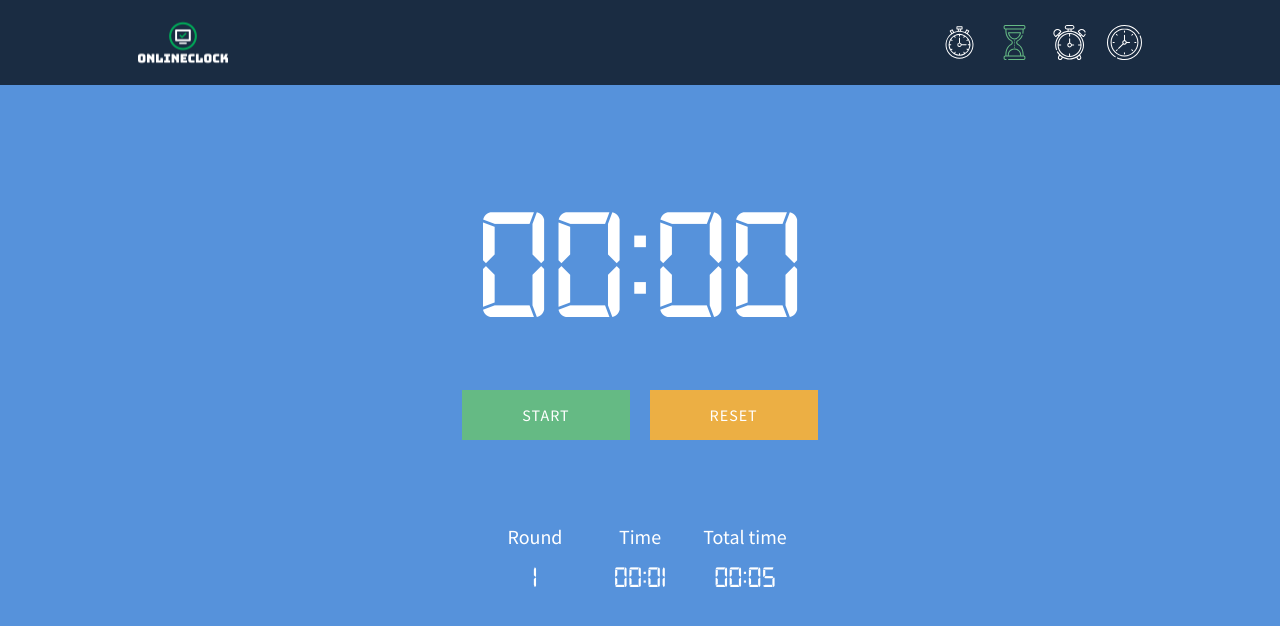
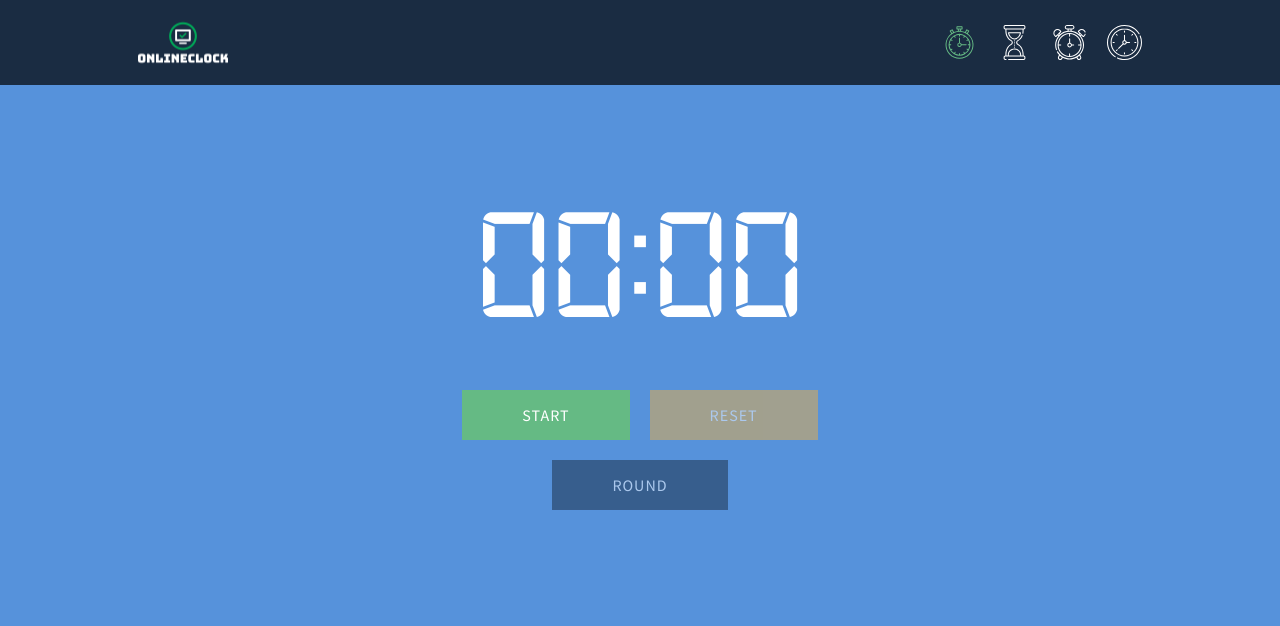
Before and after one commit to arkadiuszPasciak/onlineClock, a Vue app: page /stopwatch in a window 1280 px wide. Shown: the top 626 px of the page. Built offline with nearby package versions, Linux system fonts and the light colour scheme.

Commit message:
Added function addRoundToTable() and changed component RoundTable

```diff
--- a/src/components/Button.vue
+++ b/src/components/Button.vue
@@ -48,5 +48,9 @@ export default {
       }
     }
   }
+  &.disabled {
+    pointer-events: none;
+    opacity: .5;
+  }
 }
 </style>
--- a/src/components/Main.vue
+++ b/src/components/Main.vue
@@ -18,7 +18,7 @@ export default {
 .container {
   margin: 0 auto;
   @include above(medium) {
-    max-width: 80%;
+    max-width: 50%;
   }
 }
 .content {
--- a/src/components/Nav.vue
+++ b/src/components/Nav.vue
@@ -17,13 +17,13 @@ export default {
     const nav = [
       {
         id: 1,
-        name: 'is-countdown',
-        href: '/countdown',
+        name: 'is-stopwatch',
+        href: '/stopwatch',
       },
       {
         id: 2,
-        name: 'is-stopwatch',
-        href: '/stopwatch',
+        name: 'is-countdown',
+        href: '/countdown',
       },
       {
         id: 3,
--- a/src/components/RoundTable.vue
+++ b/src/components/RoundTable.vue
@@ -1,16 +1,26 @@
 <template>
-  <div class="Round">
-    <div class="heading">Round</div>
-    <div class="heading">Time</div>
-    <div class="heading">Total time</div>
-    <div class="item">1</div>
-    <div class="item">
-      <span class="minutes">00</span>
-      <span class="seconds">01</span>
+  <div class="Round" v-if="table.length">
+    <div class="header">
+      <div class="heading">Round</div>
+      <div class="heading">Time</div>
+      <div class="heading">Total time</div>
     </div>
-    <div class="item">
-      <span class="minutes">00</span>
-      <span class="seconds">05</span>
+    <div class="content">
+      <div class="item" v-for="el in table" :key="el.id">
+        <div class="number">{{ el.id + 1 }}</div>
+        <div class="number">
+          <span class="minutes" v-if="el.roundMinute < 10">0</span>
+          <span class="minutes is-colon">{{ el.roundMinute }}</span>
+          <span class="seconds" v-if="el.roundSecond < 10">0</span>
+          <span class="seconds">{{ el.roundSecond }}</span>
+        </div>
+        <div class="number">
+          <span class="minutes" v-if="el.totalMinute < 10">0</span>
+          <span class="minutes is-colon">{{ el.totalMinute }}</span>
+          <span class="seconds" v-if="el.totalSecond < 10">0</span>
+          <span class="seconds">{{ el.totalSecond }}</span>
+        </div>
+      </div>
     </div>
   </div>
 </template>
@@ -18,30 +28,45 @@
 <script>
 export default {
   name: 'Round',
-  props: ['minutes', 'seconds'],
+  props: ['table'],
 };
 </script>
 
 <style lang="scss" scoped>
 .Round {
+  margin: 75px 0 0;
+  color: $cl-white;
+}
+.header,
+.item {
   display: grid;
   justify-content: center;
   grid-template-columns: repeat(3, 100px);
   column-gap: 5px;
   row-gap: 10px;
   flex-basis: 100%;
-  margin: 75px 0 0;
-  color: $cl-white;
+}
+.header {
+  margin: 0 0 20px;
+}
+.item {
+  margin: 0 0 5px;
+}
+.content {
+  display: flex;
+  flex-direction: column-reverse;
 }
 .heading {
   font: 500 20px/24px $sourceSansPro;
 }
-.item {
+.content {
   font: 500 30px/30px $digital;
 }
 .minutes {
-  &::after {
-    content: ':';
+  &.is-colon {
+    &::after {
+      content: ':';
+    }
   }
 }
 </style>
--- a/src/components/Stopwatch.vue
+++ b/src/components/Stopwatch.vue
@@ -3,14 +3,19 @@
   <Button
     :name="status ? 'Stop' : 'Start'"
     :modifier="status ? 'stop' : 'start'"
-    @click="stopWatch"
+    @click="startAndStopStopwatch"
   />
   <Button
     name="Reset"
-    modifier="reset"
-    @click="resetStopWatch"
+    :modifier="['reset', seconds <= 0 ? 'disabled' : '']"
+    @click="resetStopwatch"
   />
-  <RoundTable />
+  <Button
+    name="Round"
+    :modifier="['edit', seconds <= 0 ? 'disabled' : '']"
+    @click="addRoundToTable"
+  />
+  <RoundTable :table="roundTable" />
 </template>
 
 <script>
@@ -20,23 +25,27 @@ import RoundTable from '@/components/RoundTable';
 import Time from '@/components/Time';
 
 export default {
-  name: 'StopWatch',
+  name: 'Stopwatch',
   components: { Button, RoundTable, Time },
   setup() {
+    const roundTable = ref([]);
+    let id = ref(0);
+    let minutes = ref(0);
     let seconds = ref(0);
-    let minutes = ref(0);
     let status = ref(false);
 
-    function resetStopWatch() {
+    function resetStopwatch() {
       if (minutes.value !== 0 || seconds.value !== 0) {
         minutes.value = 0
         seconds.value = 0
         status.value = true
-        stopWatch()
+        roundTable.value.splice(0, roundTable.value.length)
+        id.value = 0
+        startAndStopStopwatch()
       }
     }
 
-    function stopWatch() {
+    function startAndStopStopwatch() {
       let interval = setInterval(countSeconds, 1000);
 
       if (status.value === false) {
@@ -59,17 +68,42 @@ export default {
       }
     }
 
+    function addRoundToTable() {
+      const values = [
+        {
+          id: id.value++,
+          totalSecond: seconds.value,
+          totalMinute: minutes.value,
+          roundSecond: 0,
+          roundMinute: 0,
+        }
+      ];
+
+      console.log(values[0].id);
+
+      if (values[0].id > 0) {
+        let id = values[0].id - 1;
+        values[0].roundSecond = seconds.value - roundTable.value[id].totalSecond
+
+        if (minutes.value !== 0 && minutes.value !== values[0].totalMinute) {
+          values[0].roundMinute = minutes.value - roundTable.value[id].totalMinute
+        }
+      } else if (values[0].id === 0) {
+        values[0].roundSecond = seconds.value
+      }
+
+      roundTable.value.push(...values);
+    }
+
     return {
+      addRoundToTable,
+      minutes,
+      resetStopwatch,
+      roundTable,
       seconds,
-      minutes,
       status,
-      resetStopWatch,
-      stopWatch
+      startAndStopStopwatch,
     }
   }
 };
 </script>
-
-<style lang="scss" scoped>
-
-</style>
```
Also changed, not shown: src/assets/icons/countdown-timer.svg, src/assets/icons/stopwatch.svg.
